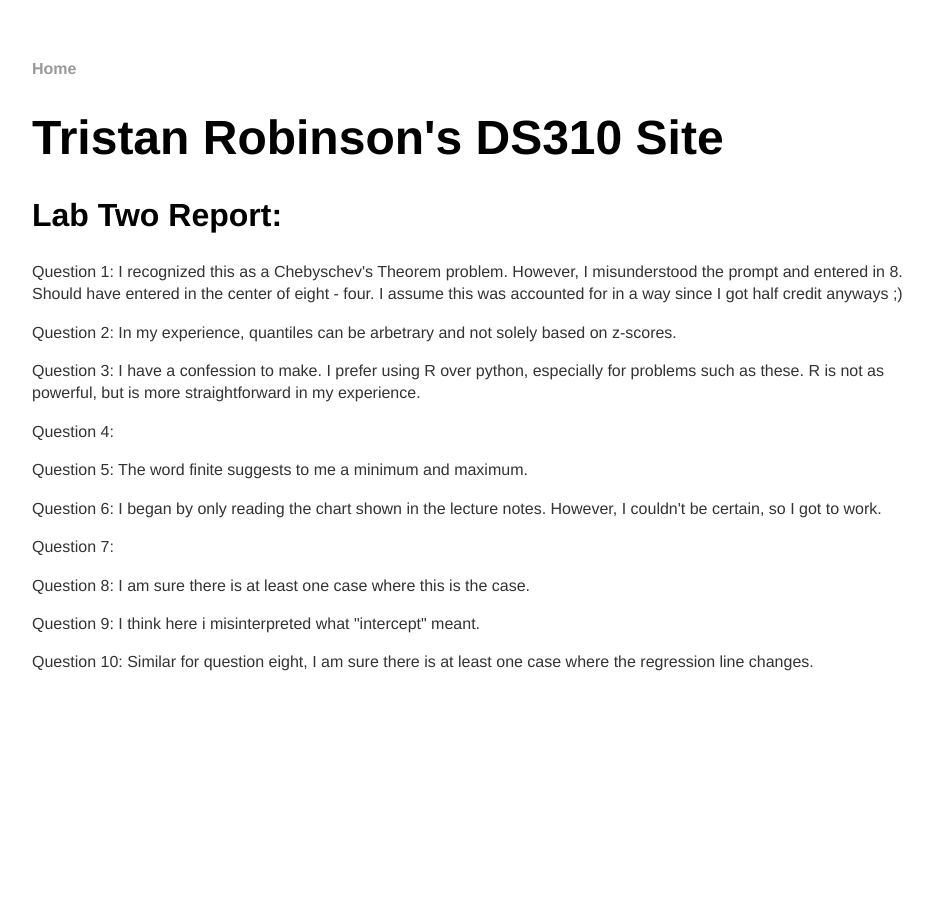
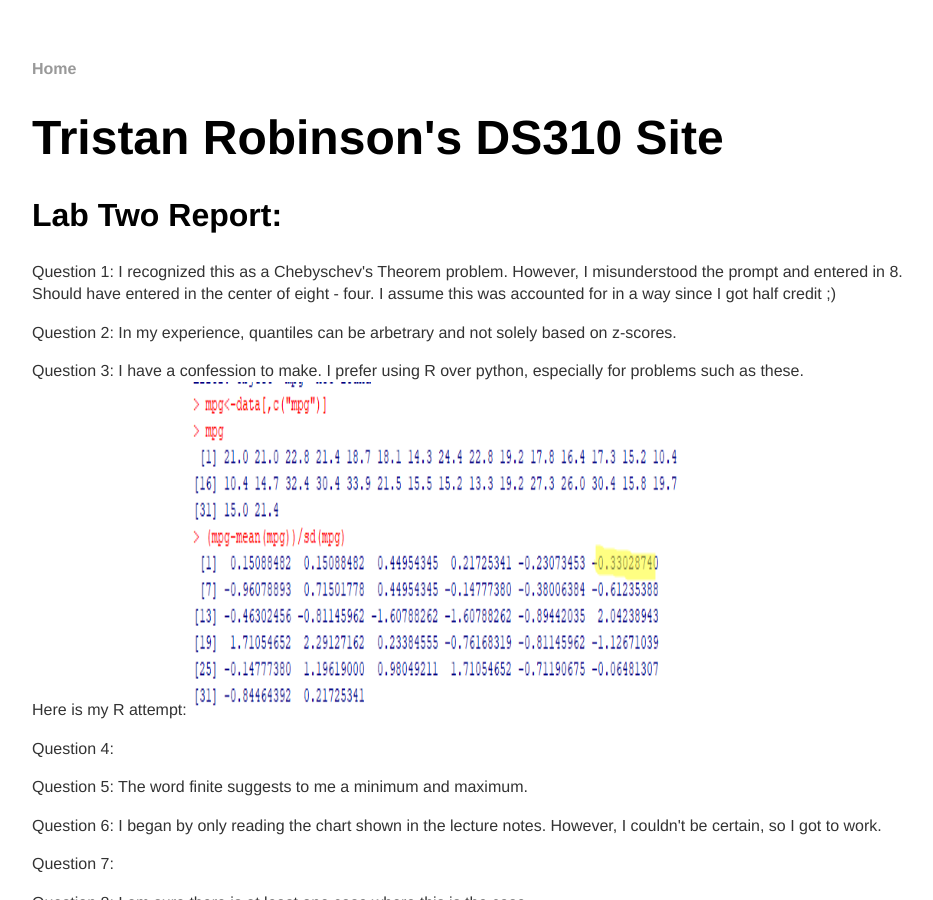
Before and after one commit to tlrob/tlrob.github.io, a Jekyll site: the page built from index.html, in a window 1280 px wide and 900 px high. Shown: the whole window, without its empty margins (160-1093 px from the left). Built offline with Jekyll 4.4.1, drawn with Linux system fonts in a browser that asks for light colours.

Commit message:
Update index.html

```diff
--- a/index.html
+++ b/index.html
@@ -5,9 +5,9 @@ title: tlrob's site
 <div class="blurb">
 	<h1>Tristan Robinson's DS310 Site</h1>
 	<h2>Lab Two Report:</h2>
-	<p>Question 1: I recognized this as a Chebyschev's Theorem problem. However, I misunderstood the prompt and entered in 8. Should have entered in the center of eight - four. I assume this was accounted for in a way since I got half credit anyways ;)</p>
+	<p>Question 1: I recognized this as a Chebyschev's Theorem problem. However, I misunderstood the prompt and entered in 8. Should have entered in the center of eight - four. I assume this was accounted for in a way since I got half credit ;)</p>
 	<p>Question 2: In my experience, quantiles can be arbetrary and not solely based on z-scores.</p>
-	<p>Question 3: I have a confession to make. I prefer using R over python, especially for problems such as these. R is not as powerful, but is more straightforward in my experience.</p>
+	<p>Question 3: I have a confession to make. I prefer using R over python, especially for problems such as these.<br> Here is my R attempt: <img src="r_q3.png" alt="q3_r" width="500" height="333"></p>
 	<p>Question 4: </p>
 	<p>Question 5: The word finite suggests to me a minimum and maximum.</p>
 	<p>Question 6: I began by only reading the chart shown in the lecture notes. However, I couldn't be certain, so I got to work.</p>
```
